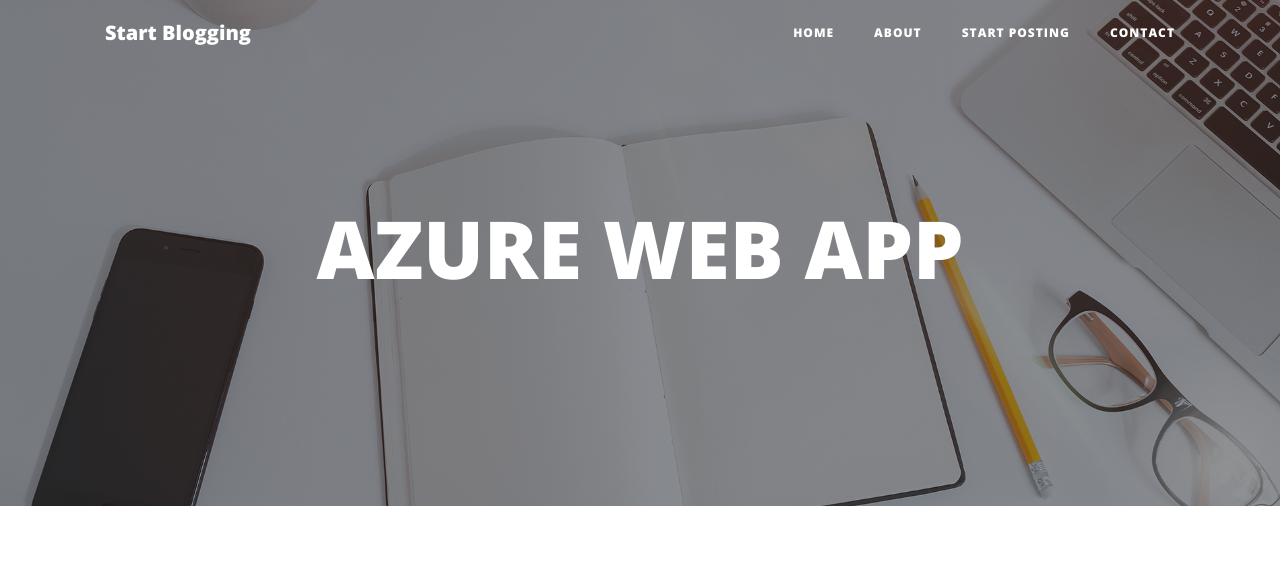
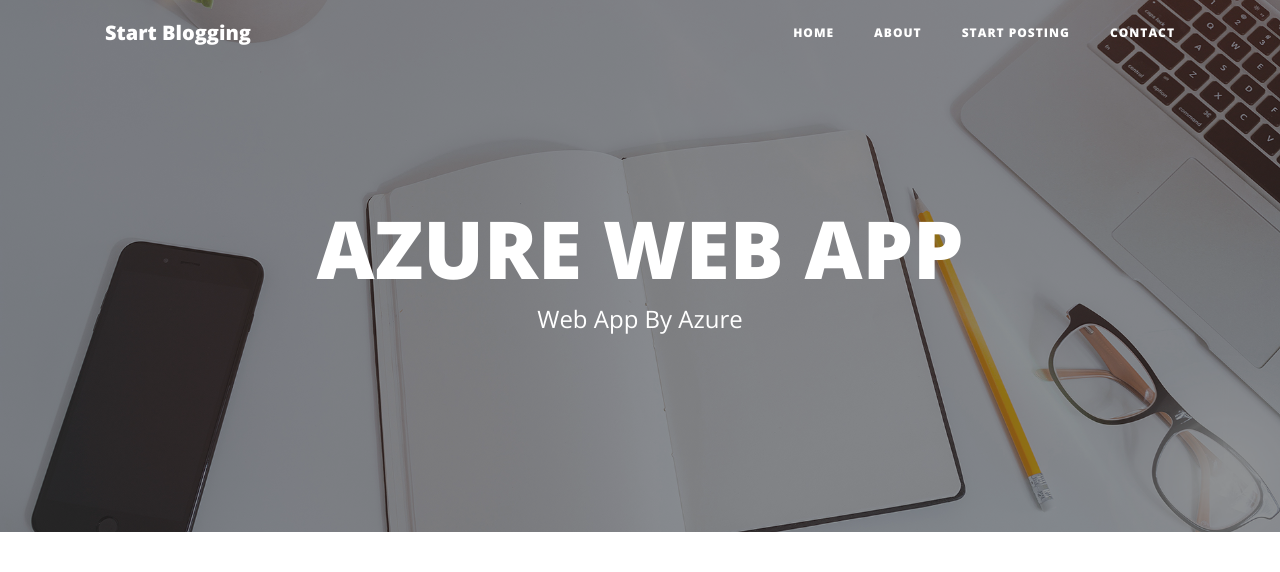
Before and after one commit to amitsat27/Azure-APP, a Flask app: page / in a window 1280 px wide. Shown: the top 572 px of the page. Run offline with Flask 2, Linux system fonts and the light colour scheme; some libraries are stand-ins or nearby versions.

Commit message:
made changes

```diff
--- a/templates/index.html
+++ b/templates/index.html
@@ -9,7 +9,7 @@
         <div class="col-lg-8 col-md-10 mx-auto">
           <div class="site-heading">
             <h1>AZURE WEB APP</h1>
-            <span class="subheading"></span>
+            <span class="subheading">Web App By Azure</span>
           </div>
         </div>
       </div>
```
